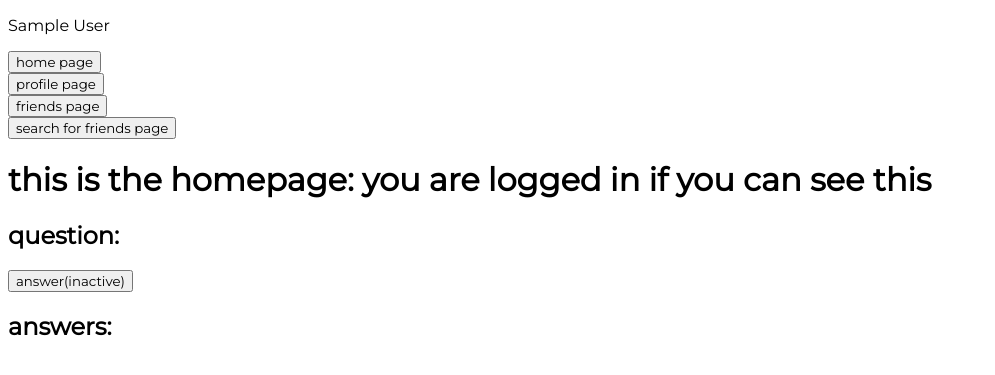
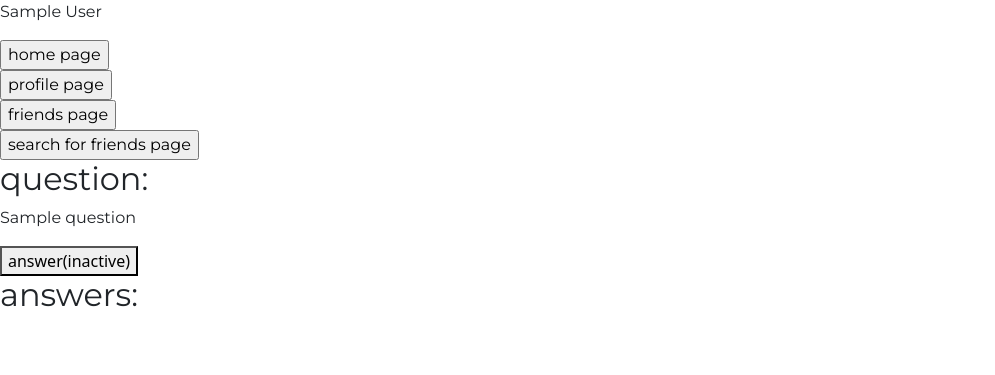
Before and after one commit to doughbryce/capstone, a Flask app: page /home in a window 1280 px wide. Shown: the top 375 px of the page, without its empty margins (0-995 px from the left). Run offline with Flask 2, Linux system fonts and the light colour scheme; a user stored in the database is signed in; tables that the repository leaves empty hold one stand-in row (values such as "Sample post").

Commit message:
question scheduler

```diff
--- a/app.py
+++ b/app.py
@@ -1,3 +1,5 @@
+import random
+import datetime
 from flask import Flask, render_template, request, redirect, url_for, flash
 from flask_sqlalchemy import SQLAlchemy
 from wtforms import StringField, SubmitField, PasswordField, SearchField, RadioField
@@ -116,8 +118,16 @@
         friend_name = Users.query.filter_by(user_id=self.user_id).first().display_name
         return f'<Friend Request {self.id}, USER ({self_name}), REQUESTING FRIEND ({friend_name})>'
 
+class AskedQuestions(db.Model):
+    id = db.Column(db.Integer, primary_key=True)
+    question = db.Column(db.String(1000), nullable=False)
+
+    def __repr__(self):
+        return f'<Question: {self.question}>'
+
 
 db.create_all()
+
 
 @app.route('/register', methods=['GET', 'POST'])
 def register():
@@ -176,11 +186,13 @@
 def index():
     return redirect(url_for('home'))
 
-
 @app.route('/home')
 @login_required
 def home():
-    return render_template('home.html', display_name=current_user.display_name)
+    question = random.choice(Questions.query.all()).question
+    return render_template('home.html',
+        display_name=current_user.display_name,
+        question=question)
 
 @app.route('/base', methods=['GET'])
 def base():
@@ -252,7 +264,14 @@
 @login_required
 def add_question():
     form = QuestionForm()
-    return render_template('add_question.html', form=form)
+    success = False
+    if form.validate_on_submit():
+        new_question = Questions(question=form.question.data)
+        db.session.add(new_question)
+        db.session.commit()
+        form.question.data = ''
+        success = True
+    return render_template('add_question.html', form=form, success=success)
 
 
 if __name__ == "__main__":
--- a/templates/base.html
+++ b/templates/base.html
@@ -5,6 +5,8 @@
     <meta http-equiv="X-UA-Compatible" content="IE=edge">
     <meta name="viewport" content="width=device-width, initial-scale=1.0">
     <link href='https://fonts.googleapis.com/css?family=Montserrat' rel='stylesheet'>
+    <!-- CSS only -->
+    <link href="https://cdn.jsdelivr.net/npm/bootstrap@5.2.0/dist/css/bootstrap.min.css" rel="stylesheet" integrity="sha384-gH2yIJqKdNHPEq0n4Mqa/HGKIhSkIHeL5AyhkYV8i59U5AR6csBvApHHNl/vI1Bx" crossorigin="anonymous">
     <link rel="stylesheet" href="static/styles.css">
     <title>QOTD</title>
 </head>
@@ -29,14 +31,10 @@
         <input type="submit" value="search for friends page" />
     </form>
 
-    <!-- <form action="{{ url_for('add_question') }}">
-        <input type="submit" value="add question page" />
-    </form> -->
-
     {% block body %}
 
     {% endblock body %}
-
+    <script src="https://cdn.jsdelivr.net/npm/bootstrap@5.2.0/dist/js/bootstrap.bundle.min.js" integrity="sha384-A3rJD856KowSb7dwlZdYEkO39Gagi7vIsF0jrRAoQmDKKtQBHUuLZ9AsSv4jD4Xa" crossorigin="anonymous"></script>
 </body>
 
 </html>
--- a/templates/home.html
+++ b/templates/home.html
@@ -1,7 +1,7 @@
 {% extends "base.html" %}
 {% block body %}
-    <h1>this is the homepage: you are logged in if you can see this</h1>
     <h2>question:</h2>
+    <p>{{ question }}</p>
     <button>answer(inactive)</button>
     <h2>answers:</h2>
 {% endblock body %}
```
Also changed, not shown: question_schedule.py (added, +22 -0 lines), requirements.txt (+17 -15 lines), templates/add_question.html (+8 -1 lines).
